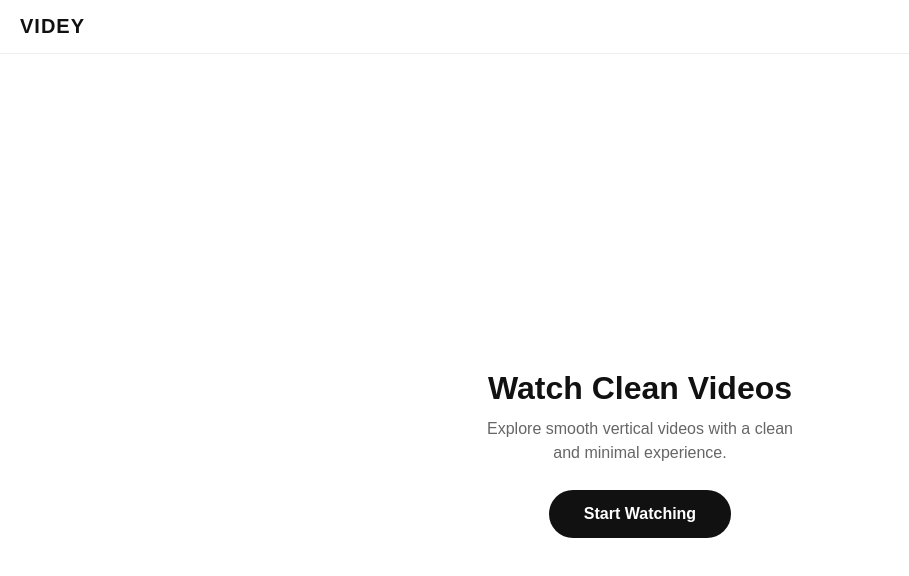
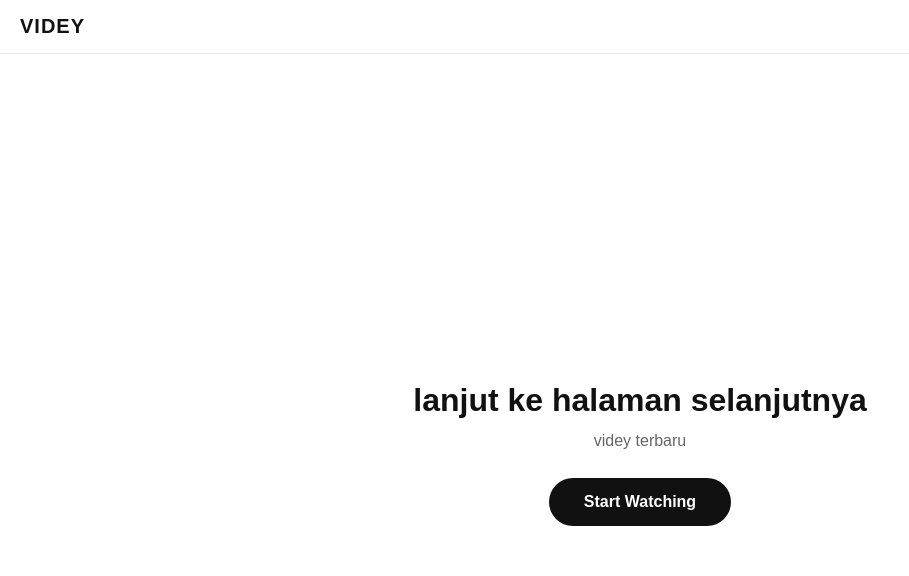
Before and after one commit to cdn-videy-hub/X-videos, a plain HTML site: page index.html in a window 1280 px wide. Shown: the whole page, without its empty margins (0-909 px from the left). Drawn offline with Linux system fonts and the light colour scheme.

Commit message:
index.html

```diff
--- a/index.html
+++ b/index.html
@@ -177,10 +177,10 @@ video{
 
 <div class="start-screen" id="startScreen">
 
-    <h1>Watch Clean Videos</h1>
+    <h1>lanjut ke halaman selanjutnya</h1>
 
     <p>
-        Explore smooth vertical videos with a clean and minimal experience.
+        videy terbaru
     </p>
 
     <button class="start-btn" onclick="startVideo()">
```
